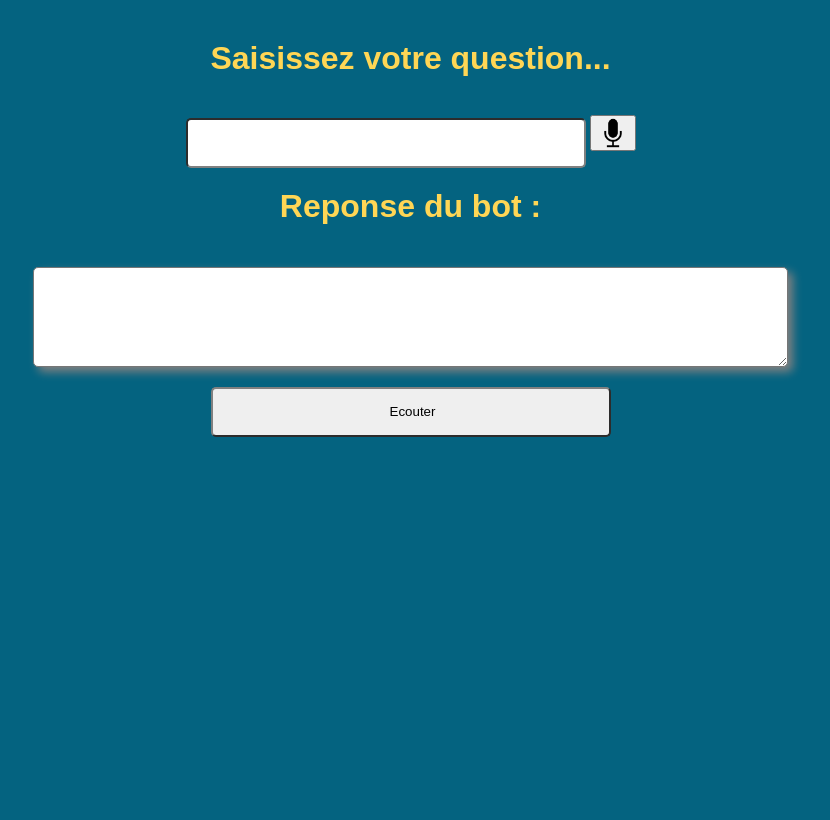
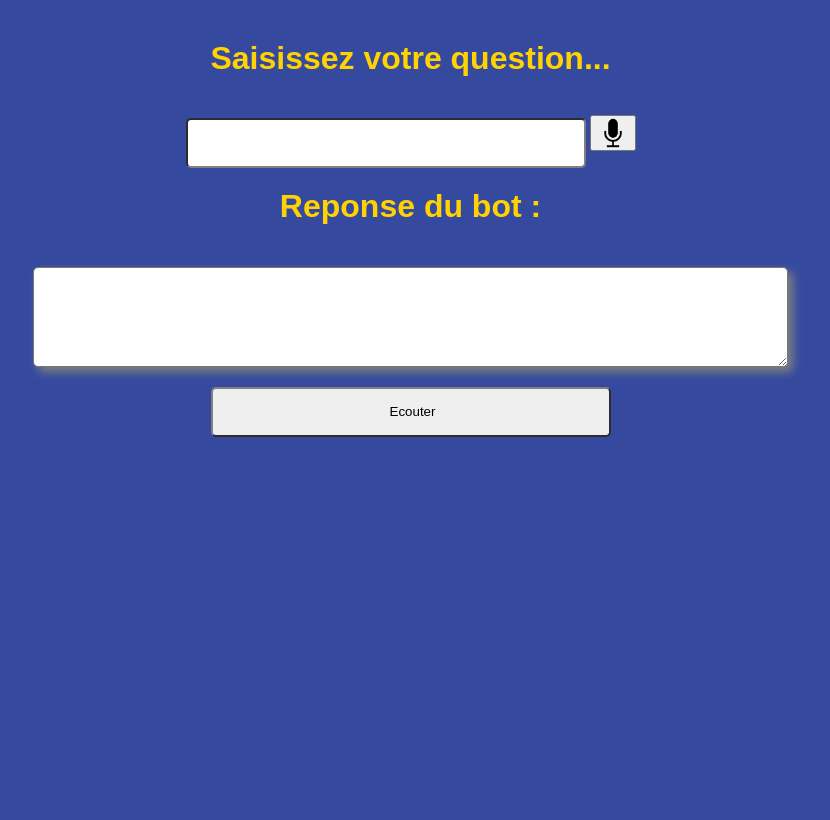
Before and after one commit to Azalius/telebot, a PHP site: page / in a window 1280 px wide. Shown: the whole page, without its empty margins (357-1187 px from the left). Run offline with PHP 8.4, Linux system fonts and the light colour scheme; some libraries are stand-ins or nearby versions.

Commit message:
Update couleurs

```diff
--- a/style.css
+++ b/style.css
@@ -19,12 +19,12 @@ textarea {
  }
  h1{
    text-align: center;
-   color:#FFD655;
+   color:Rgb(255,210,0);
    margin-top: 20px;
    font-family:sans-serif;
  }
  body{
-   background-color: #046380;
+   background-color: Rgb(53,74,159);
  }
 .img{
   width : 30px;
```
